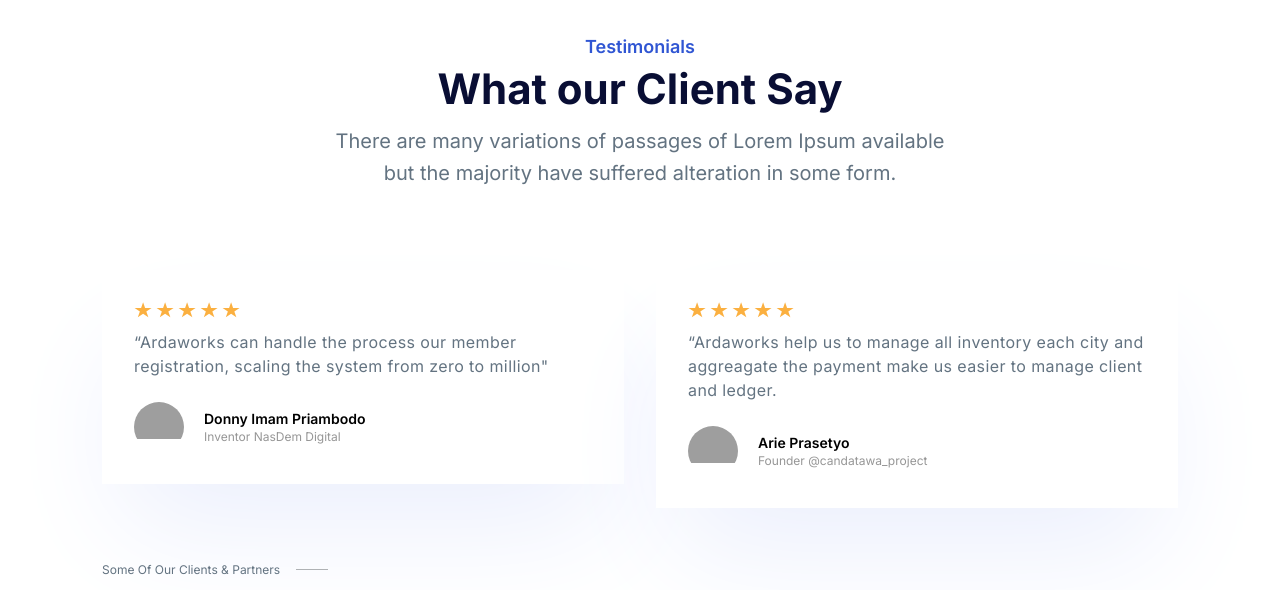
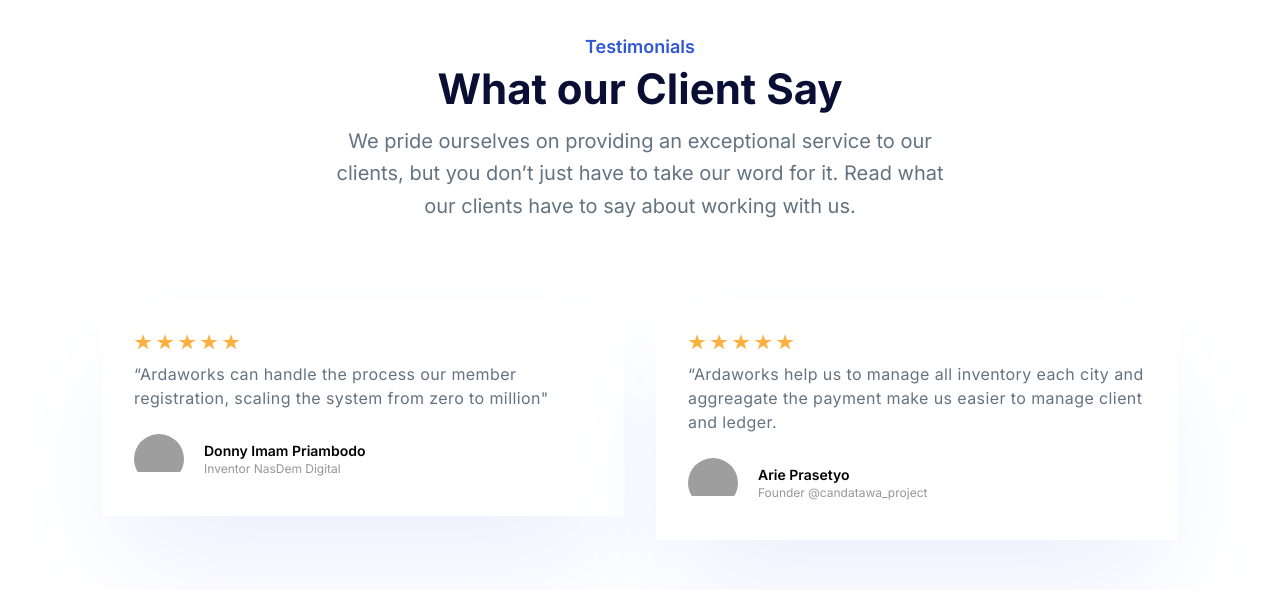
Before and after one commit to ardalabs/southfins, a website: page index.html in a window 1280 px wide. Shown: the part 2960-3550 px from the top of the page. Drawn offline with Linux system fonts and the light colour scheme; grey boxes are pictures that could not be loaded.

```diff
--- a/index.html
+++ b/index.html
@@ -2021,8 +2021,7 @@
                   text-body-color
                 "
               >
-                There are many variations of passages of Lorem Ipsum available
-                but the majority have suffered alteration in some form.
+              We pride ourselves on providing an exceptional service to our clients, but you don’t just have to take our word for it. Read what our clients have to say about working with us.
               </p>
             </div>
           </div>
```
